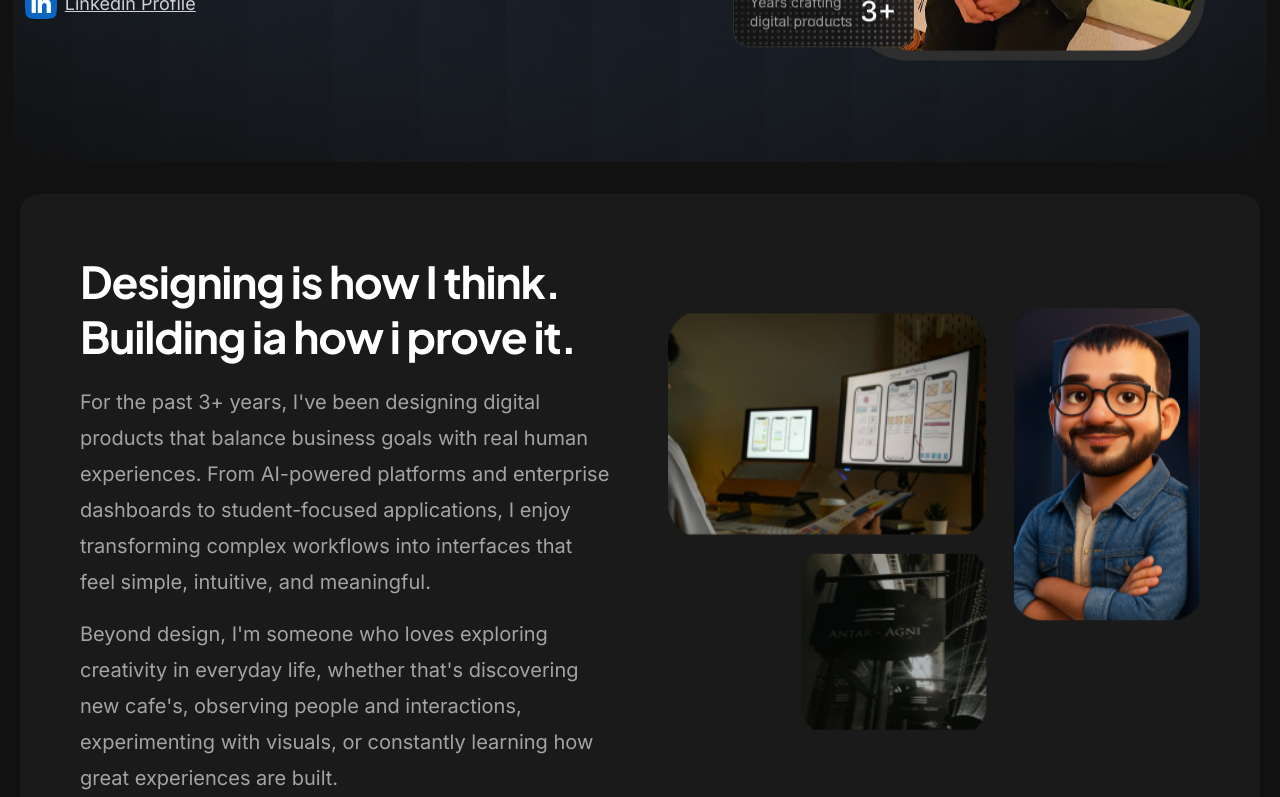
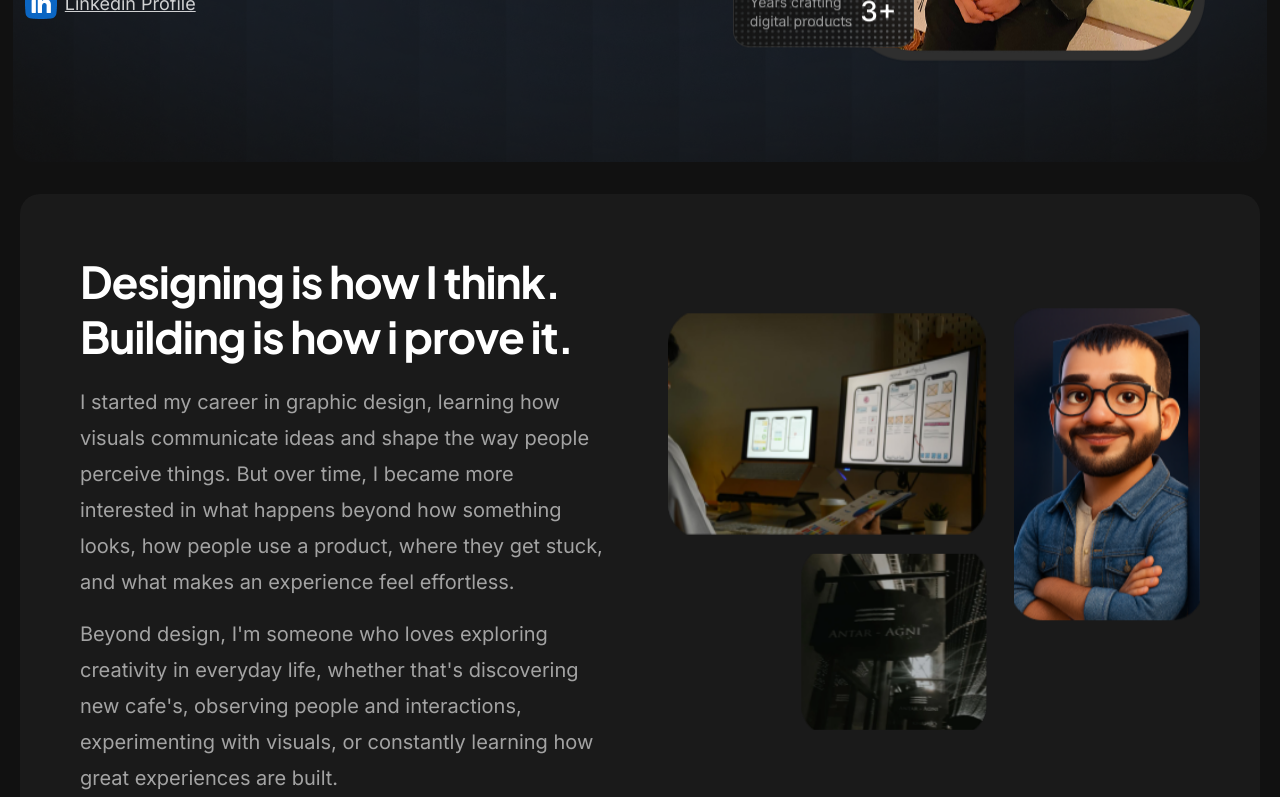
Before and after one commit to SachinMishra555/Sachin-Mishra-Portfolio, a React (Vite) app: page / in a window 1280 px wide. Shown: the part 624-1421 px from the top of the page. Built offline with nearby package versions, Linux system fonts and the light colour scheme; a web font is replaced by a local one.

Commit message:
Update About.jsx

```diff
--- a/src/components/About.jsx
+++ b/src/components/About.jsx
@@ -8,14 +8,16 @@ export default function About() {
             {/* ── Left: Text ── */}
             <div>
               <h2 className="font-heading font-bold text-[22px] md:text-[44px] leading-tight tracking-tight text-white mb-4 md:mb-5">
-                Designing is how I think. Building ia how i prove it.
+                Designing is how I think. Building is how i prove it.
               </h2>
               <p className="text-white/60 text-[13px] md:text-[20px] leading-[1.8] mb-3 md:mb-4">
-                For the past 3+ years, I've been designing digital products that
-                balance business goals with real human experiences. From AI-powered
-                platforms and enterprise dashboards to student-focused applications,
-                I enjoy transforming complex workflows into interfaces that feel
-                simple, intuitive, and meaningful.
+                I started my career in graphic design,
+                learning how visuals communicate ideas and
+                shape the way people perceive things.
+                But over time, I became more interested in
+                what happens beyond how something looks,
+                how people use a product, where they get stuck,
+                and what makes an experience feel effortless.
               </p>
               <p className="text-white/60 text-[13px] md:text-[20px] leading-[1.8]">
                 Beyond design, I'm someone who loves exploring creativity in
```
